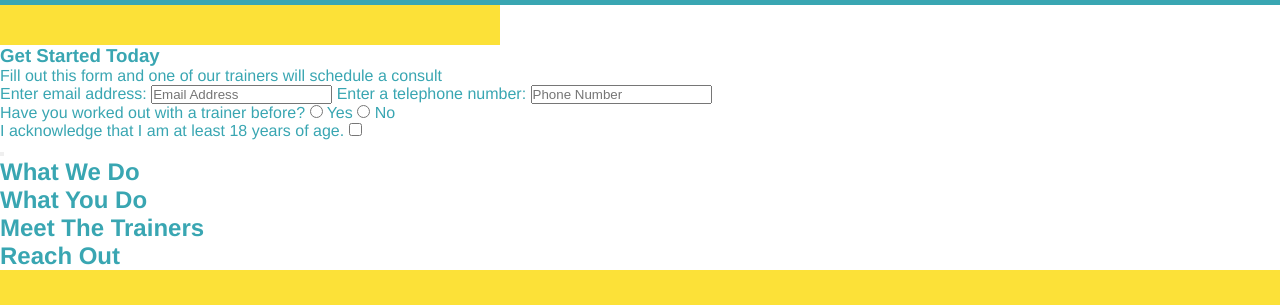
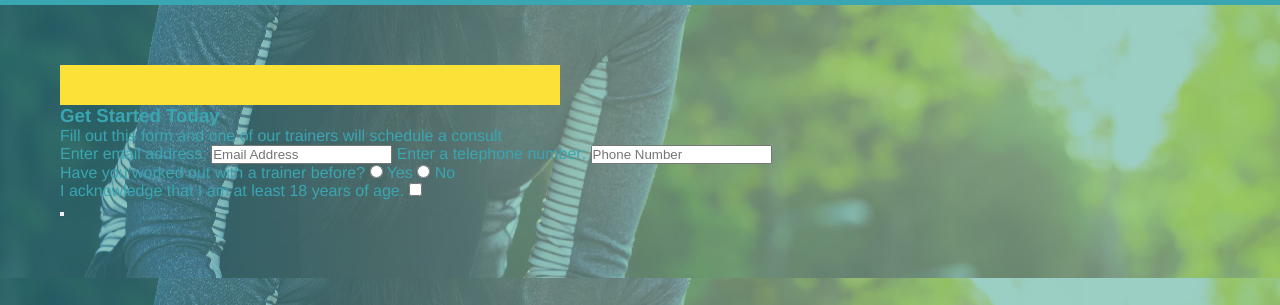
Before and after one commit to Rashiv-Dev/run-buddy, a plain HTML site: page index.html in a window 1280 px wide. Shown: the part 77-382 px from the top of the page. Drawn offline with Linux system fonts and the light colour scheme.

Commit message:
<Adding image>

```diff
--- a/assets/Css/style.css
+++ b/assets/Css/style.css
@@ -72,11 +72,9 @@
         {
           padding: 60px;
         }
-        .hero {
-          background-image: url("../images/hero-bg.jpg");
-          height: 600px;
-          background-size: cover;
-          background-position: center;
+        section {
+          padding: 60px;
+          background-image: url("../images/hero-bg.jpeg");
         }
         .hero-form {
           background-color: #fce138;
```
Also changed, not shown: index.html (+1 -2 lines).
